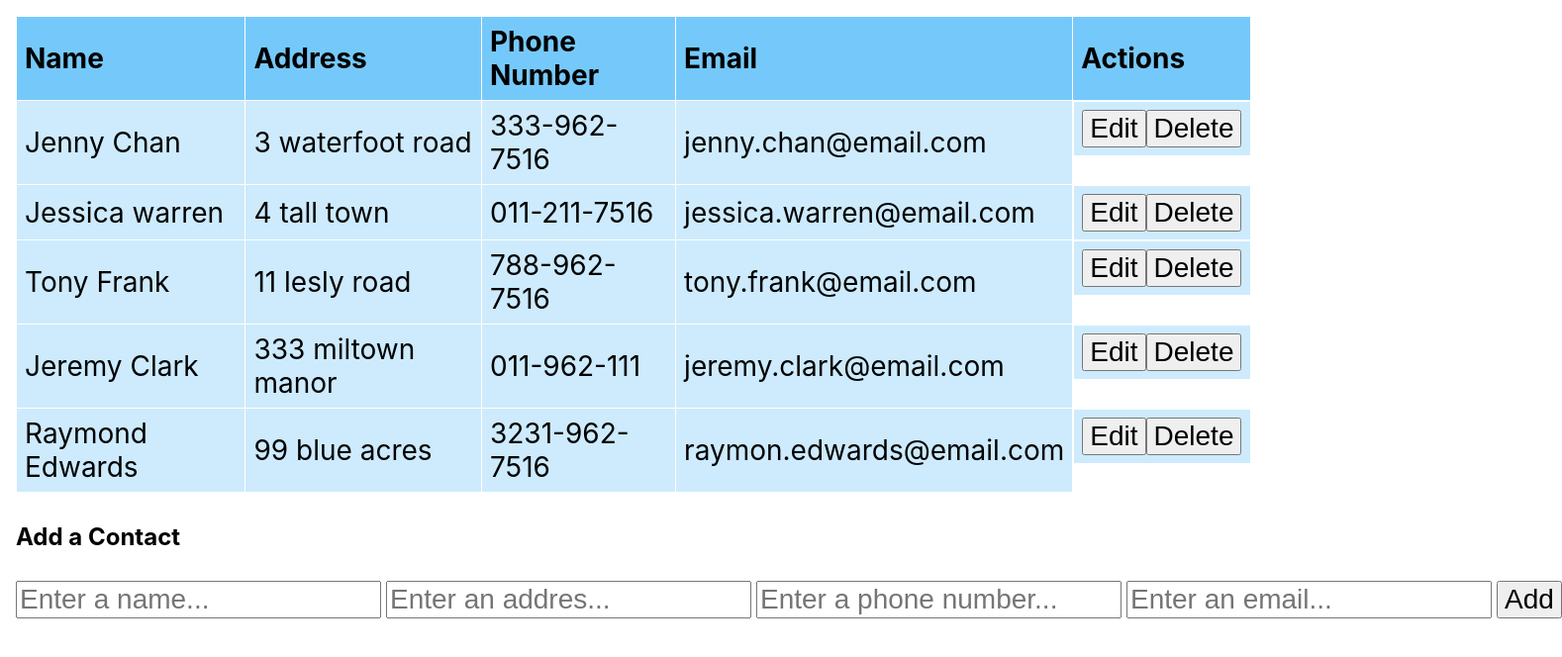
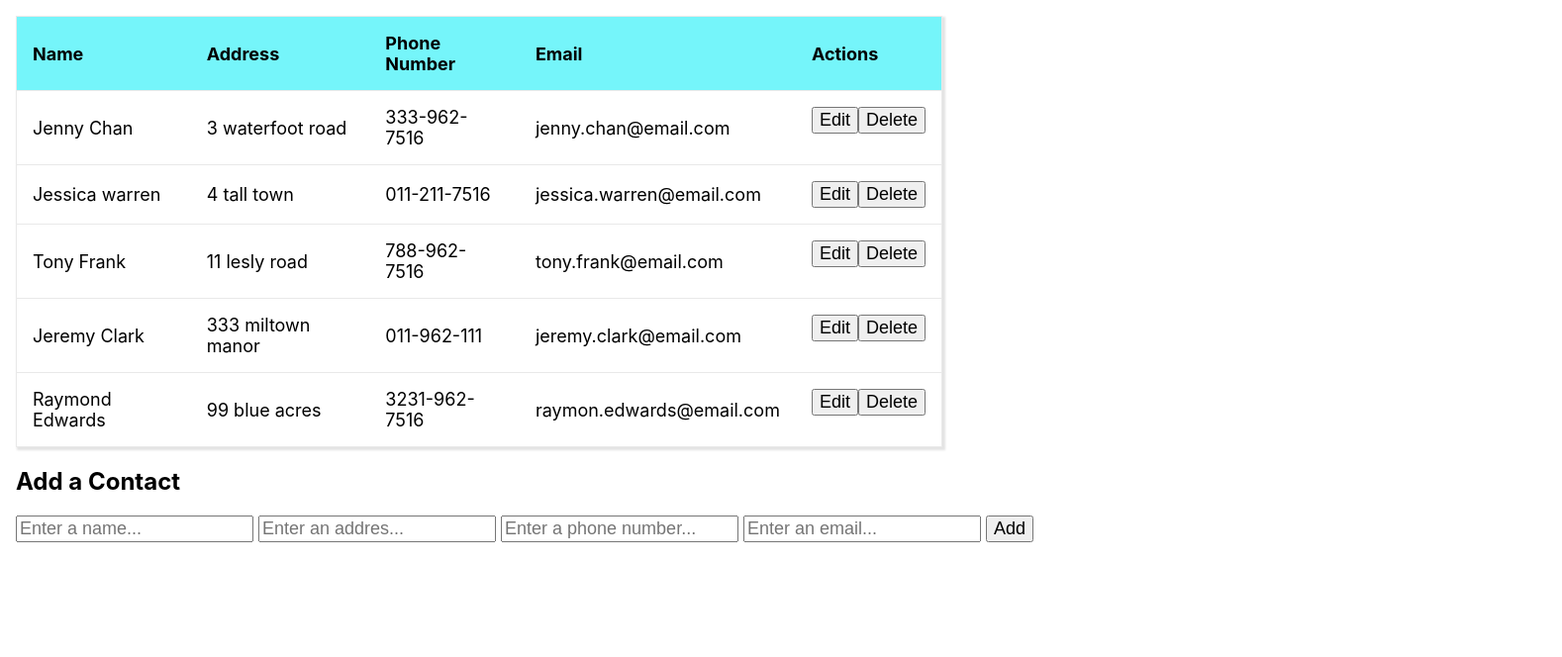
Before and after one commit to apertuz21/uml-to-interface, a React (Create React App) app: page / in a window 1280 px wide. Shown: the top 664 px of the page at 99% size, 1578 px wide, since content can reach past the window. Built offline with nearby package versions, Linux system fonts and the light colour scheme.

Commit message:
Organize components logic and styling a little bit

```diff
--- a/src/App.css
+++ b/src/App.css
@@ -1,29 +1,33 @@
 .app-container {
   display: flex;
   flex-direction: column;
-  gap: 10px;
+  /*gap: 10px;*/
   padding: 1rem;
 }
 
 table {
   border-collapse: collapse;
-  width: 100%;
+  width: 75%;
+  box-shadow: 2px 2px 2px 1px rgba(117, 117, 117, 0.2);
 }
 
 th,
 td {
-  border: 1px solid #ffffff;
   text-align: left;
-  padding: 8px;
-  font-size: 32px;
+  padding: 16px;
+  font-size: 18px;
 }
 
 th {
-  background-color: rgb(117, 201, 250);
+  background-color: rgb(117, 245, 250);
+}
+
+tr {
+  border: 1px solid #e9e9e9;
 }
 
 td {
-  background-color: rgb(205, 235, 253);
+  background-color: "#fff";
 }
 
 form {
@@ -37,5 +41,5 @@ form td:last-child {
 }
 
 form * {
-  font-size: 28px;
+  font-size: 18px;
 }
--- a/src/App.js
+++ b/src/App.js
@@ -2,177 +2,27 @@ import React, { useState, Fragment } from "react";
 import { nanoid } from "nanoid";
 import "./App.css";
 import data from "./mock-data.json";
-import ReadOnlyRow from "./components/ReadOnlyRow";
-import EditableRow from "./components/EditableRow.js";
+
+import AddForm from "./components/AddForm";
+import Table from "./components/Table";
 
 const App = () => {
   const [contacts, setContacts] = useState(data);
-  const [addFormData, setAddFormData] = useState({
-    id: "",
-    fullName: "",
-    address: "",
-    phoneNumber: "",
-    email: "",
-  });
-
-  const [editFormData, setEditFormData] = useState({
-    id: "",
-    fullName: "",
-    address: "",
-    phoneNumber: "",
-    email: "",
-  });
-
-  console.log(addFormData, "addFormData");
-  console.log(editFormData, "editFormData");
-
   const [editContactId, setEditContactId] = useState(null);
 
-  const handleAddFormChange = (event) => {
-    event.preventDefault();
-
-    setAddFormData({
-      ...addFormData,
-      [event.target.name]: event.target.value,
-    });
-  };
-
-  const handleEditFormChange = (event) => {
-    event.preventDefault();
-
-    setEditFormData({
-      ...editFormData,
-      [event.target.name]: event.target.value,
-    });
-  };
-
-  const handleAddFormSubmit = (event) => {
-    event.preventDefault();
-
-    const newContacts = [...contacts, { id: nanoid(), ...addFormData }];
-    setContacts(newContacts);
-
-    setAddFormData({
-      fullName: "",
-      address: "",
-      phoneNumber: "",
-      email: "",
-    });
-  };
-
-  const handleEditFormSubmit = (event) => {
-    event.preventDefault();
-
-    const newContacts = [...contacts];
-
-    const index = contacts.findIndex((contact) => contact.id === editContactId);
-
-    newContacts[index] = { id: editContactId, ...editFormData };
-
-    setContacts(newContacts);
-
-    setEditContactId(null);
-  };
-
-  const handleEditClick = (event, contact) => {
-    event.preventDefault();
-
-    const { id, fullName, address, phoneNumber, email } = contact;
-    setEditContactId(id);
-
-    setEditFormData({
-      fullName: fullName,
-      address: address,
-      phoneNumber: phoneNumber,
-      email: email,
-    });
-  };
-
-  const handleCancelClick = () => {
-    setEditContactId(null);
-  };
-
-  const handleDeleteClick = (contactId) => {
-    const newContacts = [...contacts];
-
-    const index = contacts.findIndex((contact) => contact.id === contactId);
-
-    newContacts.splice(index, 1);
-
-    setContacts(newContacts);
-  };
+  console.log(editContactId, "editContactId");
 
   return (
     <div className="app-container">
-      <form onSubmit={handleEditFormSubmit}>
-        <table>
-          <thead>
-            <tr>
-              <th>Name</th>
-              <th>Address</th>
-              <th>Phone Number</th>
-              <th>Email</th>
-              <th>Actions</th>
-            </tr>
-          </thead>
-          <tbody>
-            {contacts.map((contact) => (
-              <Fragment>
-                {editContactId === contact.id ? (
-                  <EditableRow
-                    editFormData={editFormData}
-                    handleEditFormChange={handleEditFormChange}
-                    handleCancelClick={handleCancelClick}
-                  />
-                ) : (
-                  <ReadOnlyRow
-                    contact={contact}
-                    handleEditClick={handleEditClick}
-                    handleDeleteClick={handleDeleteClick}
-                  />
-                )}
-              </Fragment>
-            ))}
-          </tbody>
-        </table>
-      </form>
+      <Table
+        contacts={contacts}
+        setContacts={setContacts}
+        editContactId={editContactId}
+        setEditContactId={setEditContactId}
+      />
 
       <h2>Add a Contact</h2>
-      <form onSubmit={handleAddFormSubmit}>
-        <input
-          type="text"
-          name="fullName"
-          value={addFormData.fullName}
-          required="required"
-          placeholder="Enter a name..."
-          onChange={handleAddFormChange}
-        />
-        <input
-          type="text"
-          name="address"
-          value={addFormData.address}
-          required="required"
-          placeholder="Enter an addres..."
-          onChange={handleAddFormChange}
-        />
-        <input
-          type="text"
-          name="phoneNumber"
-          value={addFormData.phoneNumber}
-          required="required"
-          placeholder="Enter a phone number..."
-          onChange={handleAddFormChange}
-        />
-        <input
-          type="email"
-          name="email"
-          value={addFormData.email}
-          required="required"
-          placeholder="Enter an email..."
-          onChange={handleAddFormChange}
-        />
-        <button type="submit">Add</button>
-      </form>
+      <AddForm contacts={contacts} setContacts={setContacts} />
     </div>
   );
 };
--- a/src/components/AddForm.js
+++ b/src/components/AddForm.js
@@ -0,0 +1,75 @@
+import React, { useState } from "react";
+
+import { nanoid } from "nanoid";
+
+const AddForm = ({ contacts, setContacts }) => {
+  const [addFormData, setAddFormData] = useState({
+    id: "",
+    fullName: "",
+    address: "",
+    phoneNumber: "",
+    email: "",
+  });
+
+  const handleAddFormChange = (event) => {
+    event.preventDefault();
+
+    setAddFormData({
+      ...addFormData,
+      [event.target.name]: event.target.value,
+    });
+  };
+
+  const handleAddFormSubmit = (event) => {
+    event.preventDefault();
+
+    const newContacts = [...contacts, { id: nanoid(), ...addFormData }];
+    setContacts(newContacts);
+
+    setAddFormData({
+      fullName: "",
+      address: "",
+      phoneNumber: "",
+      email: "",
+    });
+  };
+  return (
+    <form onSubmit={handleAddFormSubmit}>
+      <input
+        type="text"
+        name="fullName"
+        value={addFormData.fullName}
+        required="required"
+        placeholder="Enter a name..."
+        onChange={handleAddFormChange}
+      />
+      <input
+        type="text"
+        name="address"
+        value={addFormData.address}
+        required="required"
+        placeholder="Enter an addres..."
+        onChange={handleAddFormChange}
+      />
+      <input
+        type="text"
+        name="phoneNumber"
+        value={addFormData.phoneNumber}
+        required="required"
+        placeholder="Enter a phone number..."
+        onChange={handleAddFormChange}
+      />
+      <input
+        type="email"
+        name="email"
+        value={addFormData.email}
+        required="required"
+        placeholder="Enter an email..."
+        onChange={handleAddFormChange}
+      />
+      <button type="submit">Add</button>
+    </form>
+  );
+};
+
+export default AddForm;
--- a/src/components/EditableRow.js
+++ b/src/components/EditableRow.js
@@ -1,10 +1,19 @@
-import React from "react";
+import React, { useState } from "react";
 
-const EditableRow = ({
-  editFormData,
-  handleEditFormChange,
-  handleCancelClick,
-}) => {
+const EditableRow = ({ setEditContactId, editFormData, setEditFormData }) => {
+  const handleEditFormChange = (event) => {
+    event.preventDefault();
+
+    setEditFormData({
+      ...editFormData,
+      [event.target.name]: event.target.value,
+    });
+  };
+
+  const handleCancelClick = () => {
+    setEditContactId(null);
+  };
+
   return (
     <tr>
       <td>
--- a/src/components/ReadOnlyRow.js
+++ b/src/components/ReadOnlyRow.js
@@ -2,6 +2,7 @@ import React from "react";
 
 const ReadOnlyRow = ({ contact, handleEditClick, handleDeleteClick }) => {
   const { id, fullName, address, phoneNumber, email } = contact;
+
   return (
     <tr>
       <td>{fullName}</td>
@@ -9,13 +10,10 @@ const ReadOnlyRow = ({ contact, handleEditClick, handleDeleteClick }) => {
       <td>{phoneNumber}</td>
       <td>{email}</td>
       <td>
-        <button
-          type="button"
-          onClick={(event) => handleEditClick(event, contact)}
-        >
+        <button type="button" onClick={(e) => handleEditClick(e, contact)}>
           Edit
         </button>
-        <button type="button" onClick={() => handleDeleteClick(contact.id)}>
+        <button type="button" onClick={() => handleDeleteClick(id)}>
           Delete
         </button>
       </td>
--- /dev/null
+++ b/src/components/Table.js
@@ -0,0 +1,78 @@
+import React, { useState } from "react";
+
+import ReadOnlyRow from "./ReadOnlyRow";
+import EditableRow from "./EditableRow.js";
+
+const Table = ({ contacts, setContacts, editContactId, setEditContactId }) => {
+  const [editFormData, setEditFormData] = useState("");
+
+  const handleEditFormSubmit = (event) => {
+    event.preventDefault();
+
+    const newContacts = [...contacts];
+
+    const index = contacts.findIndex((contact) => contact.id === editContactId);
+
+    newContacts[index] = { id: editContactId, ...editFormData };
+
+    setContacts(newContacts);
+
+    setEditContactId(null);
+  };
+
+  const handleEditClick = (event, contact) => {
+    event.preventDefault();
+
+    console.log(contact, "oli");
+
+    setEditFormData(contact);
+    setEditContactId(contact.id);
+  };
+
+  const handleDeleteClick = (id) => {
+    const newContacts = [...contacts];
+
+    const index = contacts.findIndex((c) => c.id === id);
+
+    newContacts.splice(index, 1);
+
+    setContacts(newContacts);
+  };
+
+  return (
+    <form onSubmit={handleEditFormSubmit}>
+      <table>
+        <thead>
+          <tr>
+            <th>Name</th>
+            <th>Address</th>
+            <th>Phone Number</th>
+            <th>Email</th>
+            <th>Actions</th>
+          </tr>
+        </thead>
+        <tbody>
+          {contacts.map((contact) => {
+            return editContactId === contact.id ? (
+              <EditableRow
+                key={contact.id}
+                editFormData={editFormData}
+                setEditFormData={setEditFormData}
+                contactInfo={contact}
+              />
+            ) : (
+              <ReadOnlyRow
+                key={contact.id}
+                contact={contact}
+                handleEditClick={handleEditClick}
+                handleDeleteClick={handleDeleteClick}
+              />
+            );
+          })}
+        </tbody>
+      </table>
+    </form>
+  );
+};
+
+export default Table;
```
